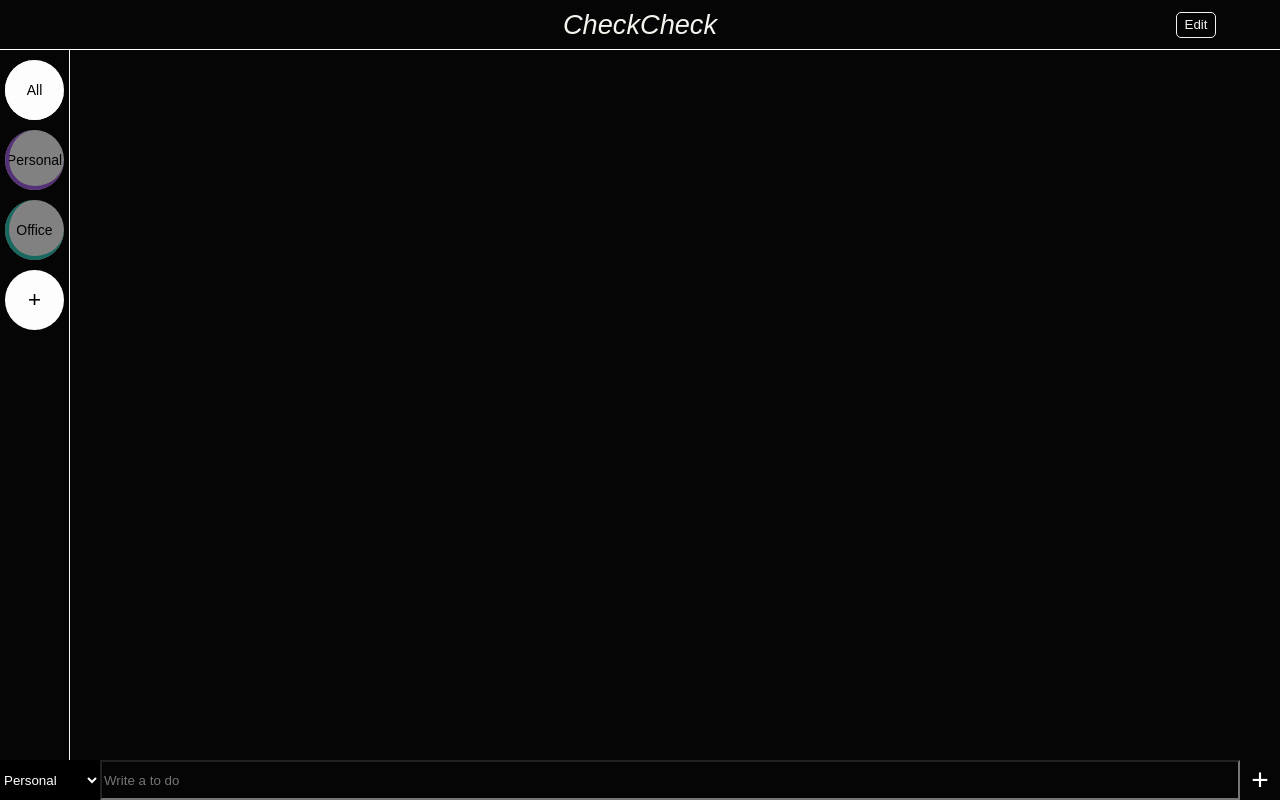
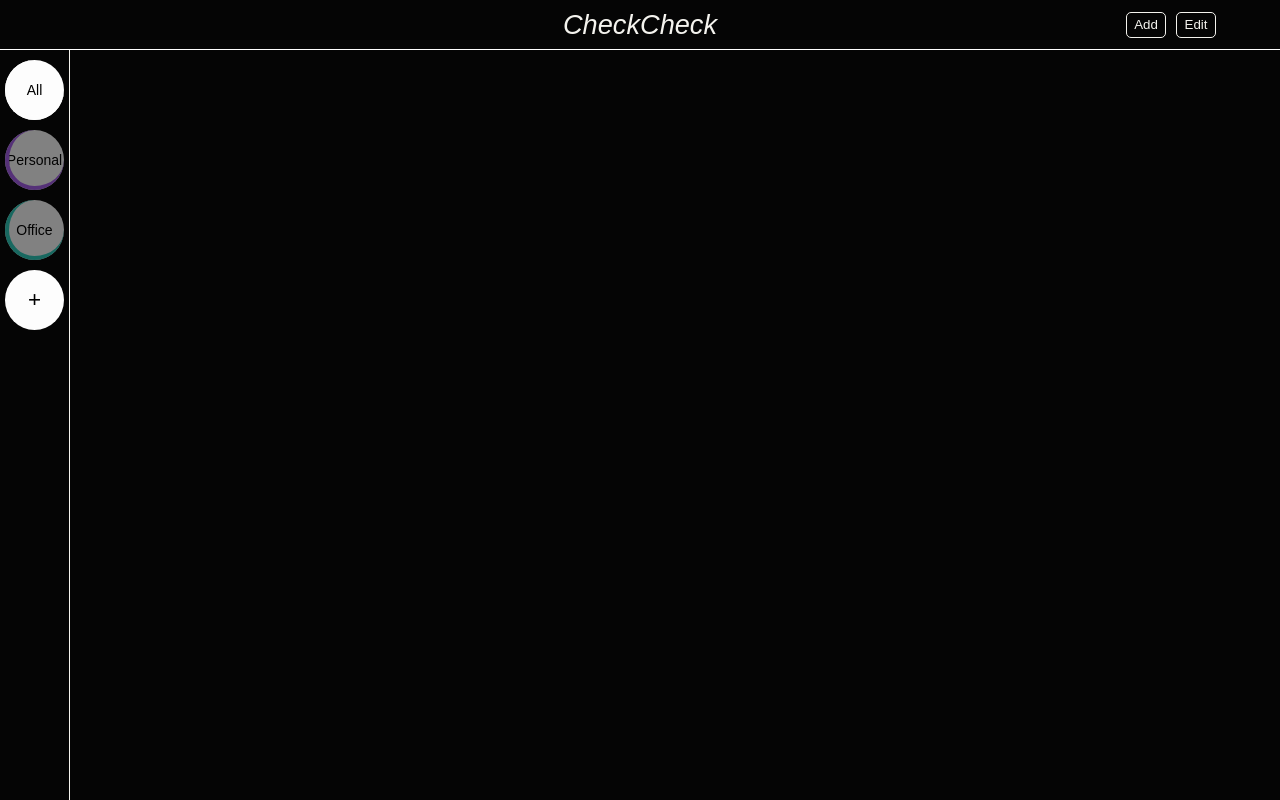
Before and after one commit to hyesuhong/checklist, a React (Create React App) app: page / in a window 1280 px wide. Built offline with nearby package versions, Linux system fonts and the light colour scheme.

Commit message:
change style: create to do modal

```diff
--- a/src/atoms.tsx
+++ b/src/atoms.tsx
@@ -64,3 +64,13 @@ export const toDoSelector = selector({
 		// ];
 	},
 });
+
+interface IModalState {
+	status: boolean;
+	type: string;
+}
+
+export const modalState = atom<IModalState>({
+	key: 'cateModal',
+	default: { status: false, type: '' },
+});
--- /dev/null
+++ b/src/components/CreateCategory.tsx
@@ -0,0 +1,96 @@
+import styled from 'styled-components';
+import { HexColorPicker } from 'react-colorful';
+import { useState } from 'react';
+import { useForm } from 'react-hook-form';
+import { useSetRecoilState } from 'recoil';
+import { categoryState, modalState } from '../atoms';
+
+const SettingCategory = styled.div`
+	position: fixed;
+	top: 0;
+	left: 0;
+	width: 100%;
+	height: 100%;
+	display: flex;
+	justify-content: center;
+	align-items: center;
+	& > div {
+		width: 300px;
+		padding: 10px;
+		border-radius: 10px;
+		background: ${(props) => props.theme.bgColor};
+		border: 1px solid ${(props) => props.theme.textColor};
+		text-align: right;
+	}
+	div.react-colorful {
+		width: 100%;
+		margin: 5px auto;
+	}
+	div.react-colorful__saturation {
+		border-radius: 0;
+	}
+	div.react-colorful__last-control {
+		border-radius: 0;
+	}
+	button {
+		width: 30px;
+		height: 30px;
+		font-size: 20px;
+		background: transparent;
+		border: none;
+		outline: none;
+		color: #fff;
+	}
+	form {
+		margin-top: 10px;
+		text-align: left;
+		input {
+			width: 100%;
+			height: 30px;
+			background: transparent;
+			border: 1px solid #fff;
+			padding: 0 5px;
+			outline: none;
+			color: #fff;
+		}
+	}
+`;
+
+interface IForm {
+	cateName: string;
+}
+
+function CreateCategory() {
+	const [color, setColor] = useState('#000000');
+	const setModalState = useSetRecoilState(modalState);
+	const setCategory = useSetRecoilState(categoryState);
+	const { register, handleSubmit, setValue } = useForm<IForm>();
+	const onValid = ({ cateName }: IForm) => {
+		setCategory((prev) => [...prev, { id: Date.now(), name: cateName, color: color }]);
+		setValue('cateName', '');
+		setColor('#ffffff');
+		setModalState({ status: false, type: '' });
+	};
+
+	return (
+		<SettingCategory>
+			<div className='wrapper'>
+				<button
+					className='closeBtn'
+					onClick={() => {
+						setModalState({ status: false, type: '' });
+					}}
+				>
+					✕
+				</button>
+				<form onSubmit={handleSubmit(onValid)}>
+					<input type='text' {...register('cateName', { required: true })} placeholder='write the category name' />
+					<HexColorPicker color={color} onChange={setColor} />
+					<input type='submit' value='add category' />
+				</form>
+			</div>
+		</SettingCategory>
+	);
+}
+
+export default CreateCategory;
--- a/src/components/CreateToDo.tsx
+++ b/src/components/CreateToDo.tsx
@@ -1,38 +1,65 @@
 import { useEffect } from 'react';
 import { useForm } from 'react-hook-form';
-import { useRecoilState, useRecoilValue } from 'recoil';
+import { useRecoilState, useRecoilValue, useSetRecoilState } from 'recoil';
 import styled from 'styled-components';
-import { categoryState, Conditions, toDoState } from '../atoms';
+import { categoryState, Conditions, modalState, toDoState } from '../atoms';
 
-const AddToDoForm = styled.form`
-	position: absolute;
-	bottom: 0;
+const AddToDoModal = styled.div`
+	position: fixed;
+	top: 0;
 	left: 0;
 	width: 100%;
-	height: 40px;
+	height: 100%;
 	display: flex;
+	justify-content: center;
+	align-items: center;
+	& > div {
+		width: 300px;
+		padding: 10px;
+		border-radius: 10px;
+		background: ${(props) => props.theme.bgColor};
+		border: 1px solid ${(props) => props.theme.textColor};
+		text-align: right;
+	}
 
-	select {
-		flex: 0 0 100px;
-		height: 100%;
-		background: #000;
+	& > div > button {
+		width: 30px;
+		height: 30px;
+		font-size: 20px;
+		background: transparent;
 		border: none;
 		outline: none;
 		color: #fff;
 	}
+`;
+
+const AddToDoForm = styled.form`
+	display: flex;
+	flex-direction: column;
+
+	select {
+		flex: 0 0 40px;
+		background: ${(props) => props.theme.bgColor};
+		border: none;
+		outline: none;
+		color: ${(props) => props.theme.textColor};
+	}
 	input {
-		flex: 1;
-		height: 100%;
+		width: 100%;
+		height: 30px;
 		background: transparent;
+		border: 1px solid ${(props) => props.theme.textColor};
+		padding: 0 5px;
 		outline: none;
-		color: #fff;
+		color: ${(props) => props.theme.textColor};
+		margin: 5px auto;
 	}
 	button {
 		flex: 0 0 40px;
 		height: 100%;
 		font-size: 30px;
 		padding: 0;
-		color: #fff;
+		color: ${(props) => props.theme.textColor};
 		background: transparent;
 		border: none;
 		outline: none;
@@ -49,6 +76,7 @@ function CreateToDo() {
 	/* useState와 비슷한 형태로 사용할 수 있음 */
 	const [toDos, setToDos] = useRecoilState(toDoState);
 	const category = useRecoilValue(categoryState);
+	const setModalState = useSetRecoilState(modalState);
 	/*
   - register을 사용하면 기존에 useState, onChange 등을 사용해서 관리하던 것들을 해결해줌
   - ...register('toDo') : es6. register함수가 리턴하는 객체를 인풋에 props로 전달
@@ -61,6 +89,7 @@ function CreateToDo() {
 	const onValid = async ({ toDo, categoryId }: IForm) => {
 		await setToDos((prev) => [{ text: toDo, id: Date.now(), category: categoryId, condition: Conditions.YET }, ...prev]);
 		setValue('toDo', '');
+		setModalState({ status: false, type: '' });
 	};
 
 	useEffect(() => {
@@ -68,6 +97,16 @@ function CreateToDo() {
 	}, [toDos]);
 
 	return (
+		<AddToDoModal>
+			<div>
+				<button
+					className='closeBtn'
+					onClick={() => {
+						setModalState({ status: false, type: '' });
+					}}
+				>
+					✕
+				</button>
 				<AddToDoForm onSubmit={handleSubmit(onValid)}>
 					<select {...register('categoryId')}>
 						{Object.values(category).map((item) => (
@@ -77,8 +116,10 @@ function CreateToDo() {
 						))}
 					</select>
 					<input {...register('toDo', { required: true })} placeholder='Write a to do' />
-			<button>+</button>
+					<input type='submit' value='add to do' />
 				</AddToDoForm>
+			</div>
+		</AddToDoModal>
 	);
 }
 export default CreateToDo;
--- a/src/components/ToDoList.tsx
+++ b/src/components/ToDoList.tsx
@@ -1,11 +1,10 @@
 import React, { useEffect, useState } from 'react';
 import { useRecoilState, useRecoilValue } from 'recoil';
 import styled from 'styled-components';
-import { categoryState, toDoSelector, viewState } from '../atoms';
+import { categoryState, toDoSelector, viewState, modalState } from '../atoms';
 import CreateToDo from './CreateToDo';
 import ToDo from './ToDo';
-import { useForm } from 'react-hook-form';
-import { HexColorPicker } from 'react-colorful';
+import CreateCategory from './CreateCategory';
 
 const Container = styled.div`
 	display: grid;
@@ -24,11 +23,15 @@ const Header = styled.header`
 	padding: 0 5%;
 	border-bottom: 1px solid #fff;
 
-	button.editBtn {
+	div.btn_area {
 		position: absolute;
 		top: 50%;
 		right: 5%;
 		transform: translateY(-50%);
+		display: flex;
+	}
+
+	div.btn_area > button {
 		width: 40px;
 		height: 26px;
 		background: transparent;
@@ -37,9 +40,13 @@ const Header = styled.header`
 		outline: none;
 		color: ${(props) => props.theme.textColor};
 		padding: 0;
+		margin-left: 10px;
 		transition: all 0.3s;
 	}
-	button.editBtn:hover {
+	div.btn_area > button:first-child {
+		margin-left: 0;
+	}
+	div.btn_area > button:hover {
 		background: ${(props) => props.theme.textColor};
 		color: ${(props) => props.theme.bgColor};
 	}
@@ -102,56 +109,6 @@ const CategoryItem = styled.li<{ bdColor?: string }>`
 	}
 `;
 
-const SettingCategory = styled.div`
-	position: fixed;
-	top: 0;
-	left: 0;
-	width: 100%;
-	height: 100%;
-	display: flex;
-	justify-content: center;
-	align-items: center;
-	& > div {
-		width: 300px;
-		padding: 10px;
-		border-radius: 10px;
-		background: ${(props) => props.theme.bgColor};
-		border: 1px solid #fff;
-		text-align: right;
-	}
-	div.react-colorful {
-		width: 100%;
-		margin: 5px auto;
-	}
-	div.react-colorful__saturation {
-		border-radius: 0;
-	}
-	div.react-colorful__last-control {
-		border-radius: 0;
-	}
-	button {
-		width: 30px;
-		height: 30px;
-		font-size: 20px;
-		background: transparent;
-		border: none;
-		outline: none;
-		color: #fff;
-	}
-	form {
-		margin-top: 10px;
-		text-align: left;
-		input {
-			width: 100%;
-			height: 30px;
-			background: transparent;
-			border: 1px solid #fff;
-			outline: none;
-			color: #fff;
-		}
-	}
-`;
-
 const ToDoContent = styled.ul`
 	flex: 1;
 	overflow-x: hidden;
@@ -159,16 +116,11 @@ const ToDoContent = styled.ul`
 	padding: 5px;
 `;
 
-interface IForm {
-	cateName: string;
-}
-
 function ToDoList() {
-	const [showModal, setShowModal] = useState(false);
 	const [editMode, setEditMode] = useState(false);
-	const [category, setCategory] = useRecoilState(categoryState);
+	const category = useRecoilValue(categoryState);
+	const [modal, setModalState] = useRecoilState(modalState);
 	const [view, setView] = useRecoilState(viewState);
-	const [color, setColor] = useState('#000000');
 
 	const clickCategory = (event: React.MouseEvent<HTMLLIElement>) => {
 		const classList = event.currentTarget.classList;
@@ -189,24 +141,25 @@ function ToDoList() {
 		}
 	};
 
-	const { register, handleSubmit, setValue } = useForm<IForm>();
-	const onValid = ({ cateName }: IForm) => {
-		setCategory((prev) => [...prev, { id: Date.now(), name: cateName, color: color }]);
-		setValue('cateName', '');
-		setColor('#ffffff');
-		setShowModal(false);
-	};
 	useEffect(() => {
 		localStorage.setItem('category', JSON.stringify(category));
 	}, [category]);
 
 	const toDos = useRecoilValue(toDoSelector);
-	console.log(toDos);
 
 	return (
 		<Container>
 			<Header>
 				<Title>CheckCheck</Title>
+				<div className='btn_area'>
+					<button
+						className='add_btn'
+						onClick={() => {
+							setModalState({ status: true, type: 'todo' });
+						}}
+					>
+						Add
+					</button>
 					<button
 						className='editBtn'
 						onClick={() => {
@@ -215,6 +168,7 @@ function ToDoList() {
 					>
 						{editMode ? 'Done' : 'Edit'}
 					</button>
+				</div>
 			</Header>
 
 			<CategoryList>
@@ -228,34 +182,15 @@ function ToDoList() {
 				))}
 				<button
 					onClick={() => {
-						setShowModal(true);
+						setModalState({ status: true, type: 'category' });
 					}}
 				>
 					+
 				</button>
 			</CategoryList>
-			<CreateToDo />
 
-			{showModal ? (
-				<SettingCategory>
-					<div className='wrapper'>
-						<button
-							className='closeBtn'
-							onClick={() => {
-								setShowModal(false);
-							}}
-						>
-							✕
-						</button>
-						<form onSubmit={handleSubmit(onValid)}>
-							<input type='text' {...register('cateName', { required: true })} placeholder='write the category name' />
-							{/* <input type='color' {...register('cateColor')} placeholder='select color' /> */}
-							<HexColorPicker color={color} onChange={setColor} />
-							<input type='submit' value='add category' />
-						</form>
-					</div>
-				</SettingCategory>
-			) : null}
+			{modal.status && modal.type === 'todo' ? <CreateToDo /> : null}
+			{modal.status && modal.type === 'category' ? <CreateCategory /> : null}
 
 			<ToDoContent>
 				{toDos?.map((toDo) => (
```
Lines whose indentation alone changed are shown as unchanged.
